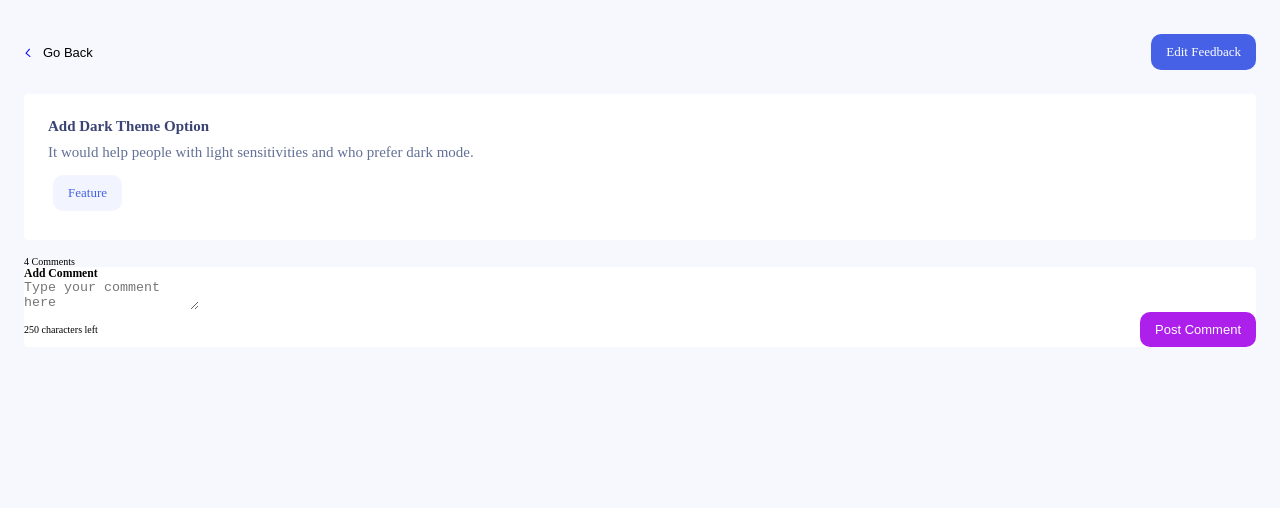
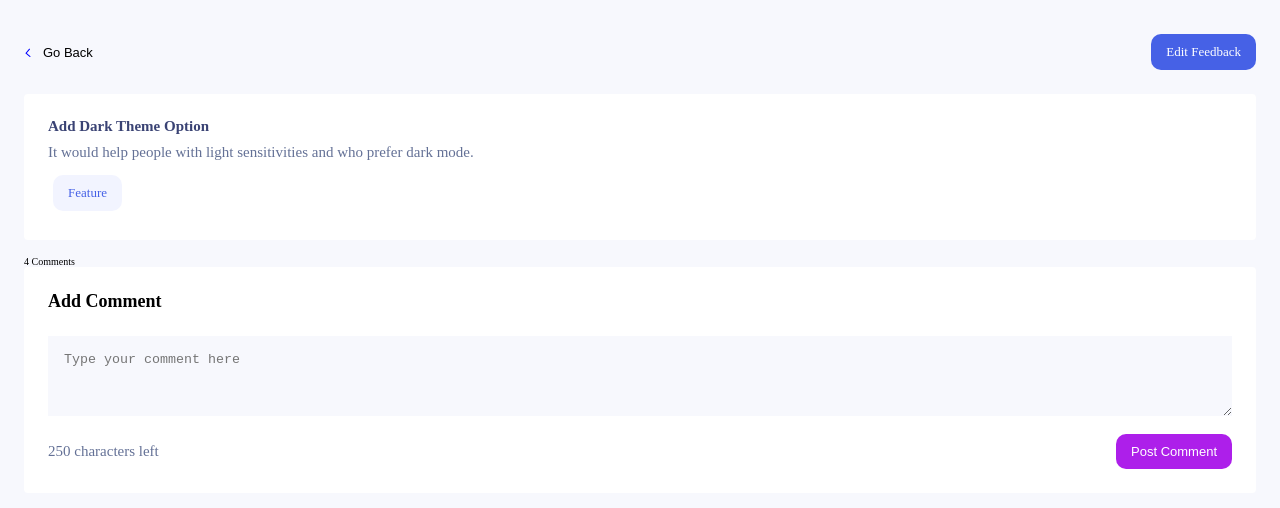
Before and after one commit to Davetech101/product-feedback-app, a Next.js app: page / in a window 1280 px wide. Shown: the top 508 px of the page. Built offline with nearby package versions, Linux system fonts and the light colour scheme.

Commit message:
add comment

```diff
--- a/components/FeedbackDetail.jsx
+++ b/components/FeedbackDetail.jsx
@@ -1,9 +1,12 @@
 import Link from "next/link";
+import { useState } from "react";
 import StyledFeedFeedbackDetail from "../styles/styledComponents/StyledFeedFeedbackDetail";
 import BackBtn from "./reuseable/BackBtn";
 import Suggestion from "./reuseable/Suggestion";
 
 const FeedbackDetail = () => {
+  const [comment, setComment] = useState("");
+
   const dummyComments = [
     {
       name: "James Skinner",
@@ -56,13 +59,19 @@ const FeedbackDetail = () => {
       <div className="addComment">
         <h3>Add Comment</h3>
 
-         <textarea placeholder="Type your comment here"></textarea>
+        <form>
+          <textarea
+            placeholder="Type your comment here"
+            maxLength="250"
+            onChange={(e) => setComment(e.target.value)}
+          ></textarea>
 
           <div>
-            <p>{250-0} characters left</p>
+            <p>{250 - comment.length} characters left</p>
 
             <button>Post Comment</button>
           </div>
+        </form>
       </div>
     </StyledFeedFeedbackDetail>
   );
--- a/styles/styledComponents/StyledFeedFeedbackDetail.jsx
+++ b/styles/styledComponents/StyledFeedFeedbackDetail.jsx
@@ -20,12 +20,31 @@ const StyledFeedFeedbackDetail = styled.section`
   .addComment{
     background:#fff;
     border-radius:4px;
+    padding:2.4rem;
+  }
+
+  .addComment h3{
+    font-size:1.8rem;
+    margin-bottom:2.4rem;
+  }
+
+  .addComment textarea{
+    background:#F7F8FD;
+    width:100%;
+    min-height:8rem;
+    padding:1.6rem;
+    margin-bottom:1.6rem;
   }
 
   .addComment div{
     display:flex;
     justify-content:space-between;
     align-items:center;
+  }
+
+  .addComment p{
+    font-size:1.5rem;
+    color:#647196;
   }
 
   .addComment button{
```
Lines whose indentation alone changed are shown as unchanged.
